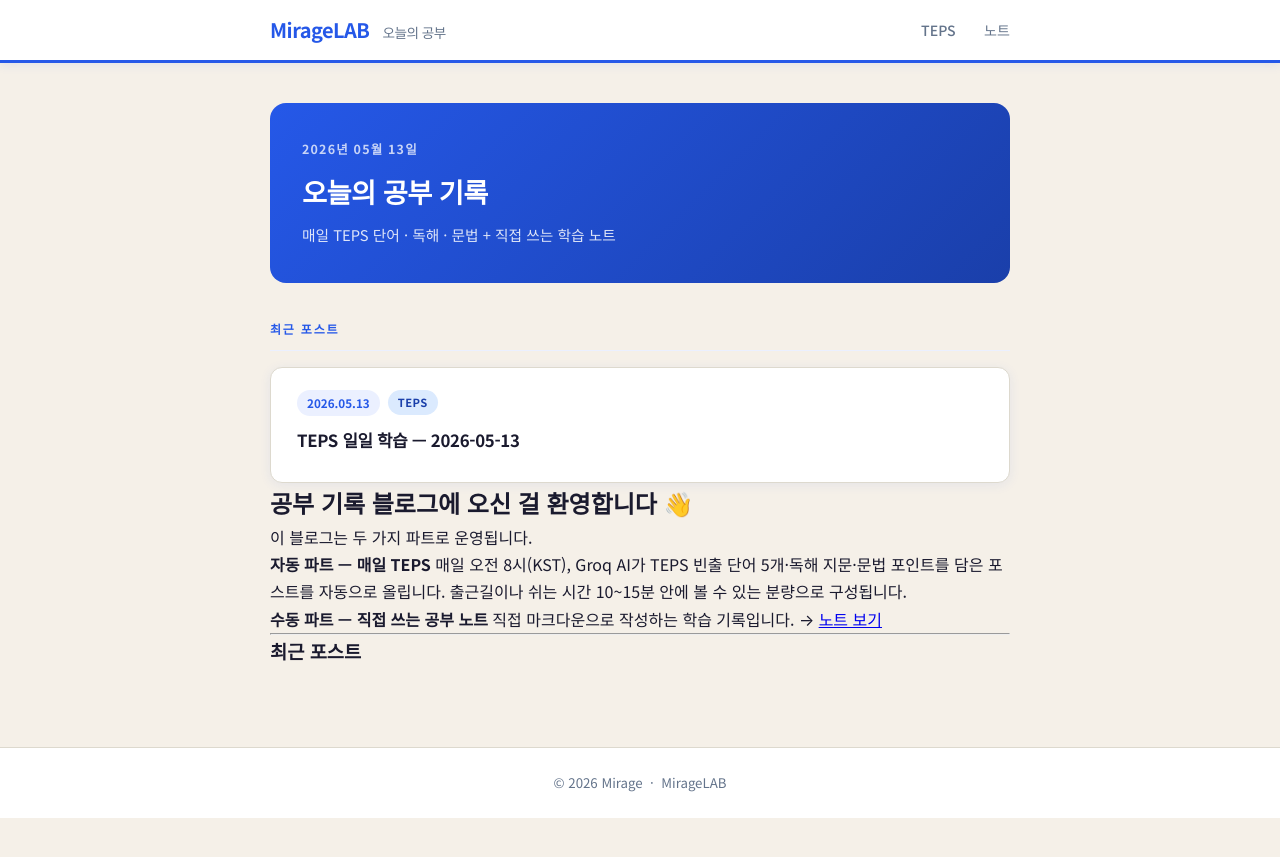
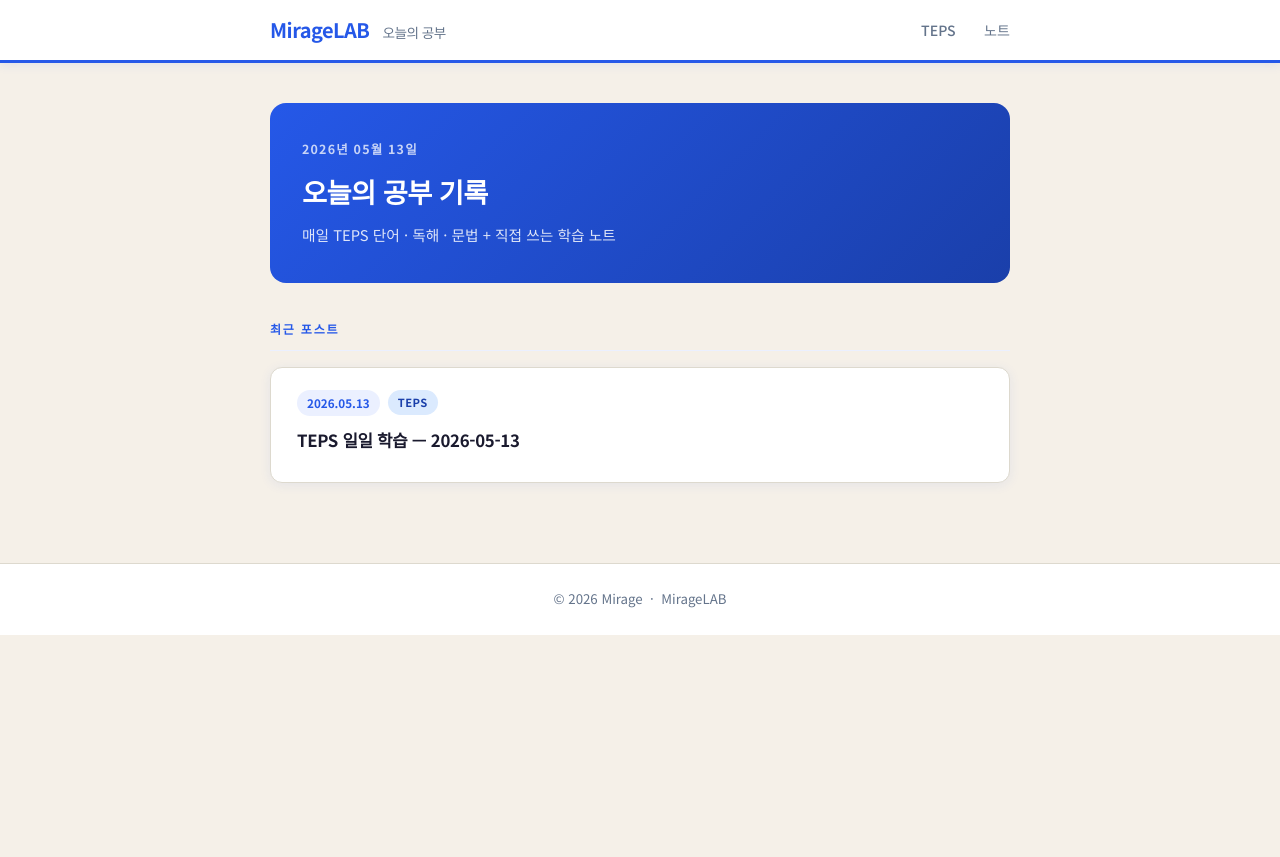
Before and after one commit to ghkdlxm005/MirageLAB, a Jekyll site: the page built from index.md, in a window 1280 px wide. Shown: the top 857 px of the page. Built offline with Jekyll 4.4.1, drawn with Linux system fonts in a browser that asks for light colours.

Commit message:
Update index.md

```diff
--- a/index.md
+++ b/index.md
@@ -2,19 +2,3 @@
 layout: home
 title: MirageLAB
 ---
-
-
-## 공부 기록 블로그에 오신 걸 환영합니다 👋
-
-이 블로그는 두 가지 파트로 운영됩니다.
-
-**자동 파트 — 매일 TEPS**
-매일 오전 8시(KST), Groq AI가 TEPS 빈출 단어 5개·독해 지문·문법 포인트를 담은 포스트를 자동으로 올립니다.
-출근길이나 쉬는 시간 10~15분 안에 볼 수 있는 분량으로 구성됩니다.
-
-**수동 파트 — 직접 쓰는 공부 노트**
-직접 마크다운으로 작성하는 학습 기록입니다. → [노트 보기](/MirageLAB/notes/)
-
----
-
-### 최근 포스트
```
